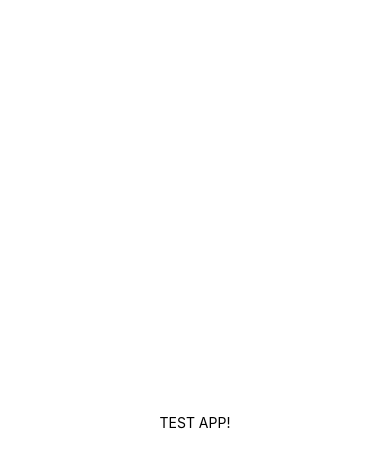
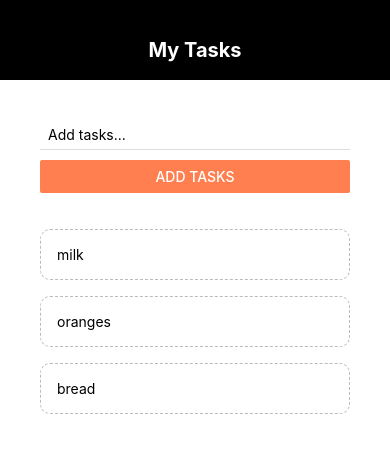
Before and after one commit to Sumanth-Varma/REACT_Native, a React Native app: screen / in a window 390 px wide. Shown: the top 466 px of the page. Built offline with nearby package versions, Linux system fonts and the light colour scheme.

Commit message:
Basic TO-DO app

```diff
--- a/App.js
+++ b/App.js
@@ -1,12 +1,52 @@
-import { StatusBar } from 'expo-status-bar';
-import React from 'react';
-import { StyleSheet, Text, View } from 'react-native';
+import React, { useState } from 'react';
+import { StyleSheet, Text, View, FlatList, Alert } from 'react-native';
+import Header from './components/header';
+import TaskItem from './components/taskItem';
+import AddTask from './components/addTask';
 
 export default function App() {
+  const [tasks, setTasks] = useState([
+    { text: 'milk', key: '1'},
+    { text: 'oranges', key: '2'},
+    { text: 'bread', key: '3'},
+  ]);
+
+  const pressHandler = (key) => {
+    setTasks(prevTasks => {
+      return prevTasks.filter(task => task.key != key);
+    });
+  };
+
+  const submitHandler = (text) => {
+
+    if (text.length > 2) {
+      setTasks((prevTasks) => {
+        return [
+          { text: text, key: Math.random().toString() },
+          ...prevTasks
+        ];
+      });
+    } else {
+      Alert.alert('OOPS!', 'Tasks Must be over 2 characters long', [
+        {text: 'Understood', onPress: () => console.log('alert closed')}
+      ]);
+    }
+  };
+
   return (
     <View style={styles.container}>
-      <Text>TEST APP!</Text>
-      <StatusBar style="auto" />
+      <Header />
+      <View style={styles.content}>
+        <AddTask submitHandler={submitHandler} />
+        <View style={styles.list}>
+          <FlatList
+            data={tasks}
+            renderItem={({ item }) => (
+              <TaskItem item={item} pressHandler={pressHandler} />
+            )}
+           />
+        </View>
+      </View>
     </View>
   );
 }
@@ -15,7 +55,11 @@ const styles = StyleSheet.create({
   container: {
     flex: 1,
     backgroundColor: '#fff',
-    alignItems: 'center',
-    justifyContent: 'center',
   },
+  content: {
+    padding: 40,
+  },
+  list: {
+    marginTop: 20
+  }
 });
--- /dev/null
+++ b/components/addTask.js
@@ -0,0 +1,30 @@
+import React, { useState } from 'react';
+import { StyleSheet, Text, TextInput, Button, View } from 'react-native';
+
+export default function AddTask({ submitHandler }) {
+    const [text, setText] = useState('');
+
+    const changeHandler = (val) => {
+        setText(val);
+    }
+
+    return (
+        <View>
+            <TextInput
+                style={styles.input}
+                placeholder='Add tasks...'
+                onChangeText={changeHandler}
+            /><Button onPress={() => submitHandler(text)} title='Add tasks' color='coral' />
+        </View>
+    )
+}
+
+const styles = StyleSheet.create({
+    input: {
+        marginBottom: 10,
+        paddingHorizontal: 8,
+        paddingVertical: 6,
+        borderBottomWidth: 1,
+        borderBottomColor: '#ddd'
+    }
+})
--- /dev/null
+++ b/components/header.js
@@ -0,0 +1,24 @@
+import React from 'react';
+import { StyleSheet, Text, View } from 'react-native';
+
+export default function Header() {
+    return (
+        <View style={styles.header}>
+            <Text style={styles.title}>My Tasks</Text>
+        </View>
+    )
+}
+
+const styles = StyleSheet.create({
+    header: {
+        height:80,
+        paddingTop: 38,
+        backgroundColor: '#000'
+    },
+    title: {
+       textAlign: 'center',
+       color: '#fff',
+       fontSize: 20,
+       fontWeight: 'bold',
+    }
+});
--- /dev/null
+++ b/components/taskItem.js
@@ -0,0 +1,23 @@
+import React from 'react';
+import { StyleSheet, Text, TouchableOpacity } from 'react-native';
+
+export default function TaskItem({ item, pressHandler }) {
+
+    return (
+        <TouchableOpacity onPress={() => pressHandler(item.key)}>
+            <Text style={styles.item}>{item.text}</Text>
+        </TouchableOpacity>
+    )
+
+}
+
+const styles = StyleSheet.create({
+    item: {
+        padding: 16,
+        marginTop: 16,
+        borderColor: '#bbb',
+        borderWidth: 1,
+        borderStyle: 'dashed',
+        borderRadius: 10,
+    }
+})
```
